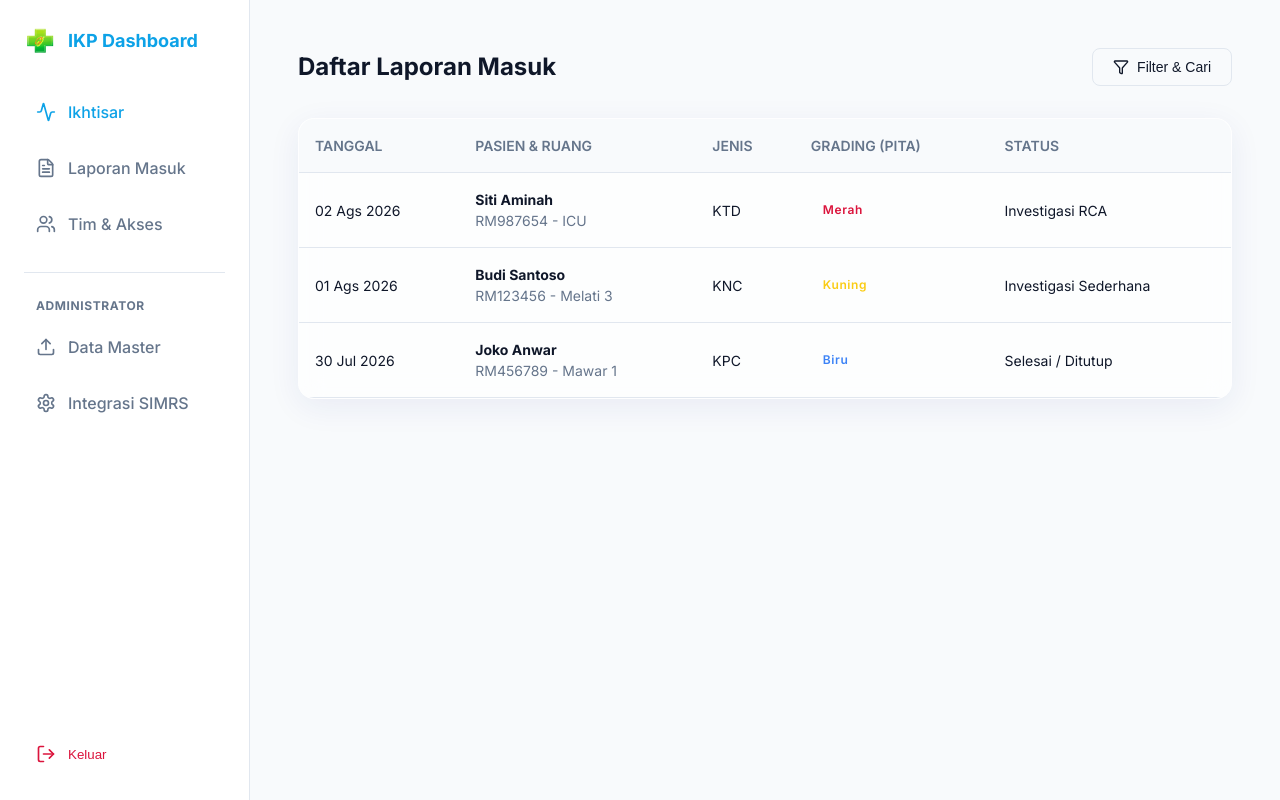
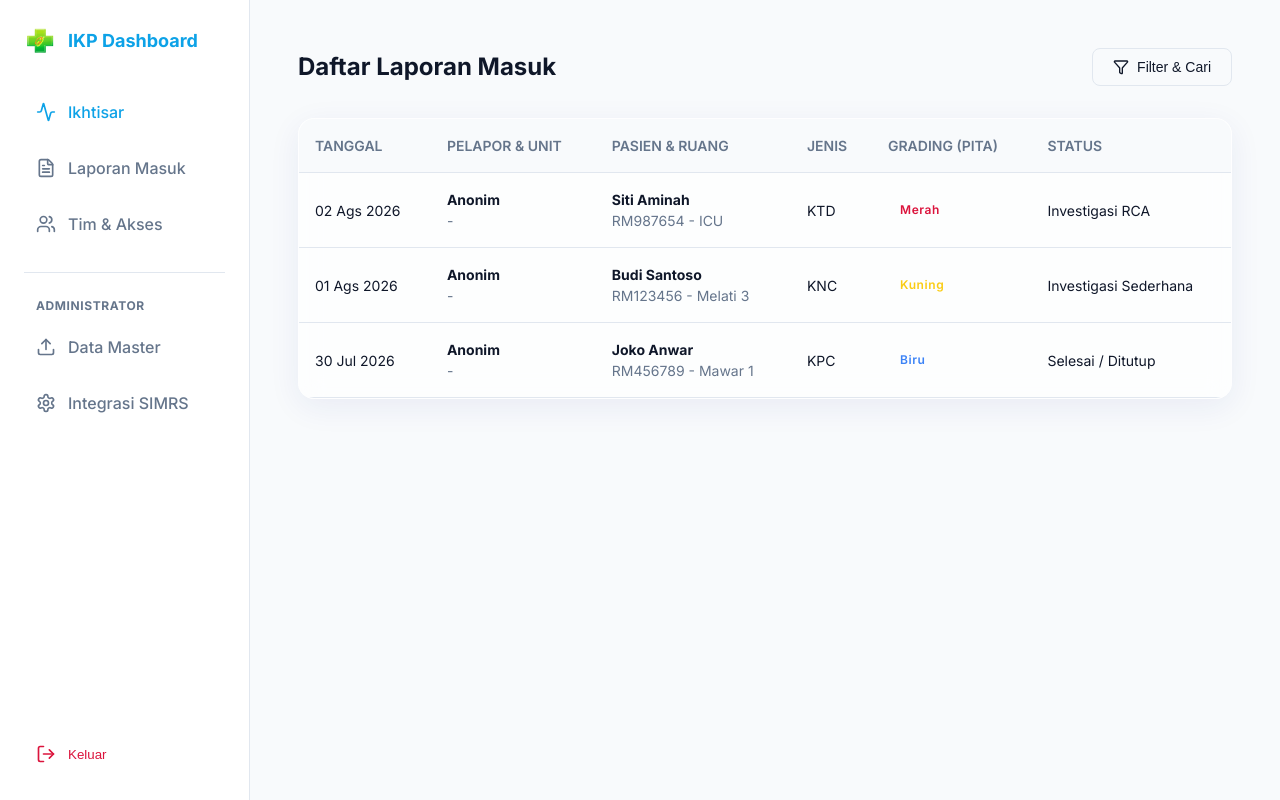
Before and after one commit to ekawahyup/ikp-simrs-v2, a Next.js app: page /dashboard/laporan in a window 1280 px wide. Built offline with nearby package versions, Linux system fonts and the light colour scheme; no server answers; sample sign-in values are in the browser's storage.

Commit message:
fix: menambahkan informasi Pelapor di UI daftar laporan dan detail laporan

```diff
--- a/src/app/dashboard/laporan/page.tsx
+++ b/src/app/dashboard/laporan/page.tsx
@@ -62,6 +62,7 @@ export default function LaporanPage() {
           <thead style={{ background: 'hsl(var(--bg-body))', borderBottom: '1px solid hsl(var(--border))' }}>
             <tr>
               <th style={{ padding: '1rem', fontSize: '0.875rem', color: 'hsl(var(--text-muted))', fontWeight: 600 }}>TANGGAL</th>
+              <th style={{ padding: '1rem', fontSize: '0.875rem', color: 'hsl(var(--text-muted))', fontWeight: 600 }}>PELAPOR & UNIT</th>
               <th style={{ padding: '1rem', fontSize: '0.875rem', color: 'hsl(var(--text-muted))', fontWeight: 600 }}>PASIEN & RUANG</th>
               <th style={{ padding: '1rem', fontSize: '0.875rem', color: 'hsl(var(--text-muted))', fontWeight: 600 }}>JENIS</th>
               <th style={{ padding: '1rem', fontSize: '0.875rem', color: 'hsl(var(--text-muted))', fontWeight: 600 }}>GRADING (PITA)</th>
@@ -72,6 +73,10 @@ export default function LaporanPage() {
             {reports.map((report) => (
               <tr key={report.id} onClick={() => router.push(`/dashboard/laporan/${report.id}`)} style={{ borderBottom: '1px solid hsl(var(--border))', transition: 'background 0.2s' }} className="hover-row">
                 <td style={{ padding: '1rem', fontSize: '0.875rem' }}>{report.tanggal}</td>
+                <td style={{ padding: '1rem', fontSize: '0.875rem' }}>
+                  <strong style={{ display: 'block', textTransform: 'capitalize' }}>{report.namaPelapor || 'Anonim'}</strong>
+                  <span style={{color: 'hsl(var(--text-muted))'}}>{report.unitPelapor || '-'}</span>
+                </td>
                 <td style={{ padding: '1rem', fontSize: '0.875rem' }}>
                   <strong style={{ display: 'block', textTransform: 'capitalize' }}>{report.pasien || report.pasienName}</strong>
                   <span style={{color: 'hsl(var(--text-muted))'}}>{report.rmRoom}</span>
```
Also changed, not shown: src/app/dashboard/laporan/[id]/page.tsx (+8 -0 lines).
